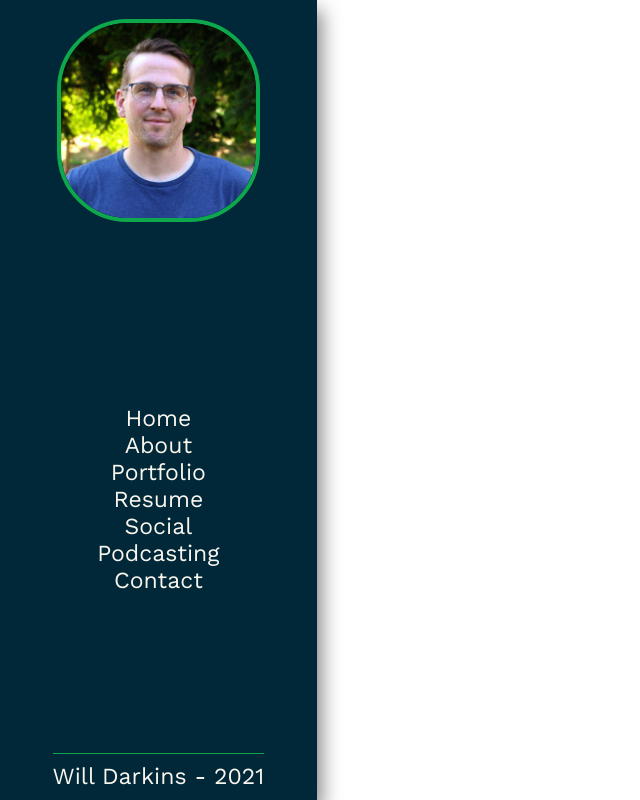
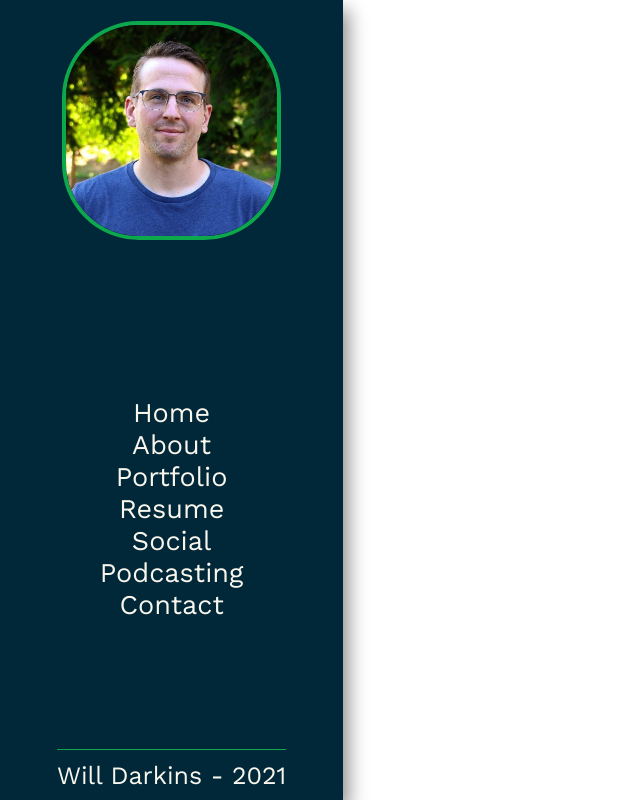
Before and after one commit to willdarkins/portfolio_darkins, a React (Create React App) app: page / in a window 1280 px wide. Shown: the whole page, without its empty margins (0-640 px from the left). Built offline with nearby package versions, Linux system fonts and the light colour scheme; a web font is replaced by a local one.

Commit message:
more styles and other additoins

```diff
--- a/src/Components/Nav.js
+++ b/src/Components/Nav.js
@@ -23,18 +23,20 @@ const NavStyles = styled.nav`
             border-radius: 35%;
             border: 4px solid var(--border)
         }
-    .list-items {
+    .nav-list {
         width: 100%;
         text-align: center;
-        li {
+        font-size: 50rem;
+        .list-item {
             display: block;
             text-align: center;
+
             a {
                 display: block;
                 &:hover {
                     cursor: pointer;
                 }
-                padding: 20rem;
+
             }
         }
     }
@@ -57,25 +59,25 @@ function Nav() {
                 <img src={profile} alt='profile photo' />
             </div>
             <ul className='nav-list'>
-                <li className='list-items'>
+                <li className='list-item'>
                     <NavLink to='/home' activeClassName='active-class'>Home</NavLink>
                 </li>
-                <li className='list-items'>
+                <li className='list-item'>
                     <NavLink to='/about' activeClassName='active-class'>About</NavLink>
                 </li>
-                <li className='list-items'>
+                <li className='list-item'>
                     <NavLink to='/portfolio' activeClassName='active-class'>Portfolio</NavLink>
                 </li>
-                <li className='list-items'>
+                <li className='list-item'>
                     <NavLink to='/resume' activeClassName='active-class'>Resume</NavLink>
                 </li>
-                <li className='list-items'>
+                <li className='list-item'>
                     <NavLink to='/social' activeClassName='active-class'>Social</NavLink>
                 </li>
-                <li className='list-items'>
+                <li className='list-item'>
                     <NavLink to='/podcasting' activeClassName='active-class'>Podcasting</NavLink>
                 </li>
-                <li className='list-items'>
+                <li className='list-item'>
                     <NavLink to='/contact' activeClassName='active-class'>Contact</NavLink>
                 </li>
             </ul>
--- a/src/Components/SideBar.js
+++ b/src/Components/SideBar.js
@@ -9,7 +9,7 @@ const BarStyles = styled.div `
     position: fixed;
     width: 16.5rem;
     height: 100vh;
-
+    font-size: 50rem;
 `
 
 function SideBar() {
--- a/src/GlobalStyles.js
+++ b/src/GlobalStyles.js
@@ -10,7 +10,7 @@ const GlobalStyle = createGlobalStyle`
         text-decoration: none;
         box-sizing: border-box;
         font-family: 'Work Sans', sans-serif;
-        font-size: 1.2rem;
+        font-size: 1.3rem;
     }
 /* root pseudo class to create variables across styles */
     :root {
```
